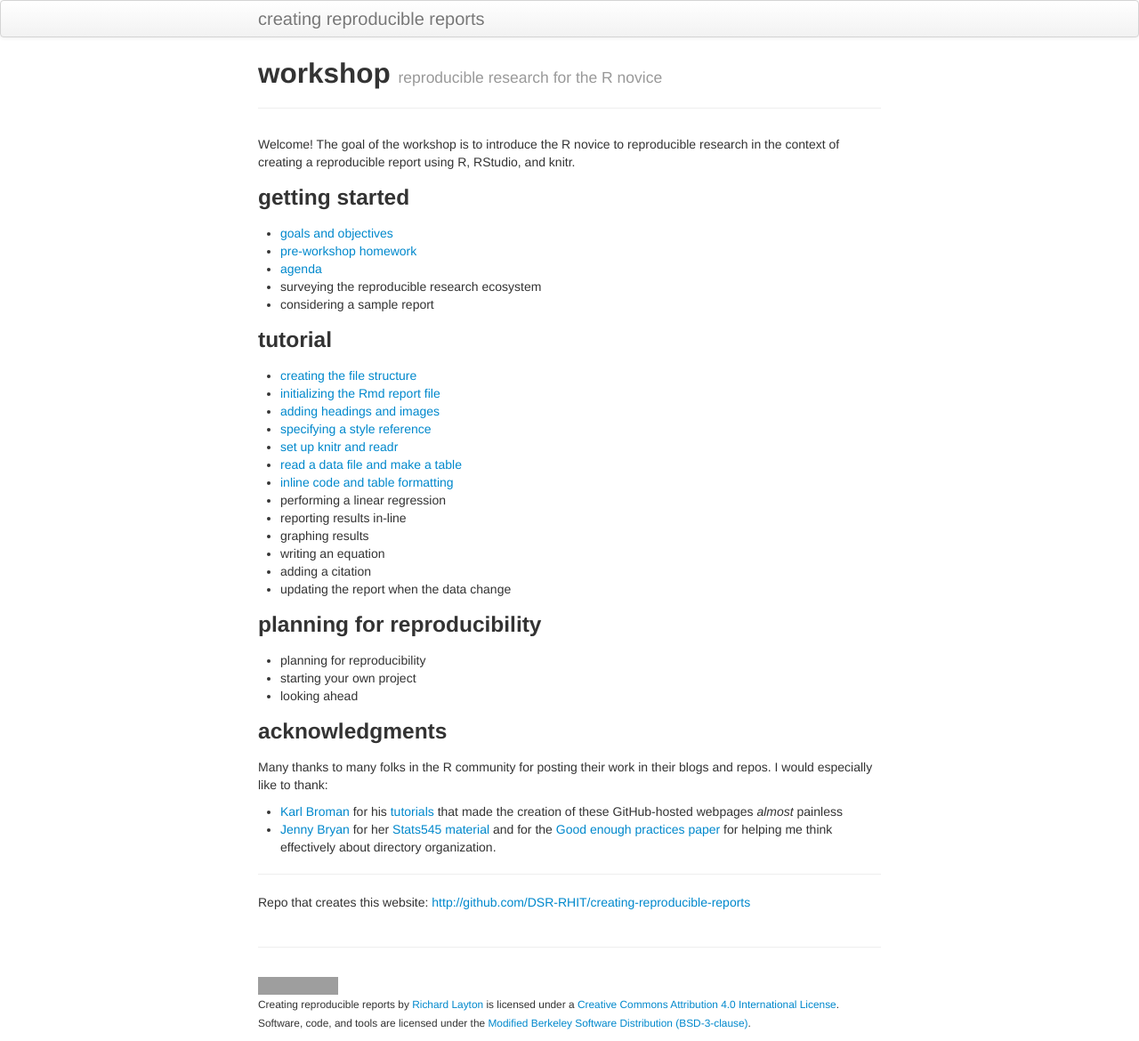
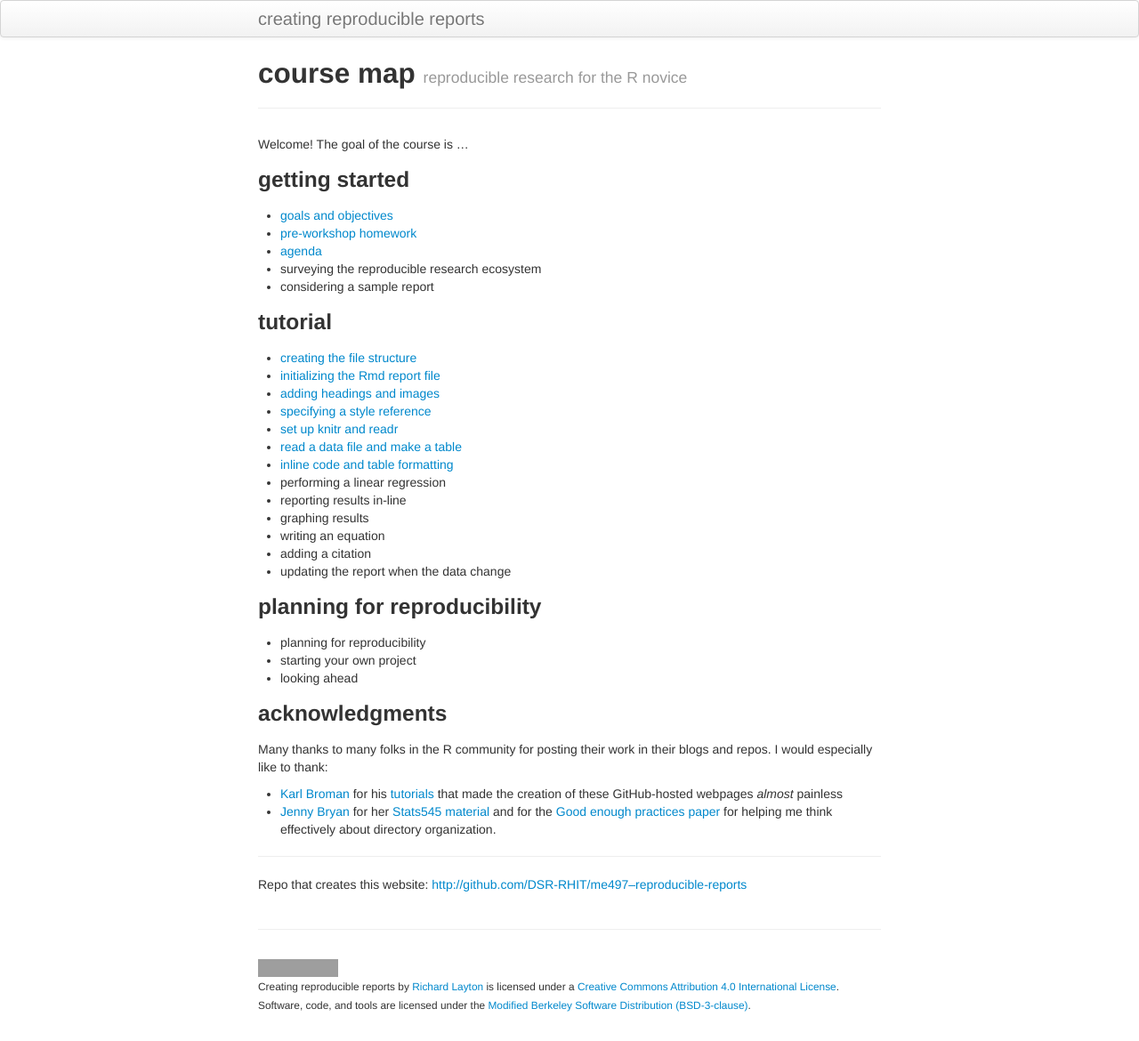
Before and after one commit to DSR-RHIT/creating-reproducible-reports, a Jekyll site: the page built from index.md, in a window 1280 px wide. Shown: the whole page at 89% size. Built offline with Jekyll 4.4.1, drawn with Linux system fonts in a browser that asks for light colours; grey boxes are pictures that could not be loaded.

Commit message:
initial commit

```diff
--- a/index.md
+++ b/index.md
@@ -1,12 +1,12 @@
 ---
 layout: page
-title: workshop
+title: course map
 tagline: reproducible research for the R novice
 description: Introduces R, RStudio, and R Markdown as tools to create
              a dynamically reproducible report. For R novices.
 ---
 
-Welcome! The goal of the workshop is to introduce the R novice to reproducible research in the context of creating a reproducible report using R, RStudio, and knitr.
+Welcome! The goal of the course is ...
 
 ### getting started
 
@@ -56,4 +56,4 @@ Many thanks to many folks in the R community for posting their work in their blo
 
 ---
 
-Repo that creates this website: [http://github.com/DSR-RHIT/creating-reproducible-reports](http://github.com/DSR-RHIT/creating-reproducible-reports)
+Repo that creates this website: [http://github.com/DSR-RHIT/me497--reproducible-reports](http://github.com/DSR-RHIT/me497-reproducible-research)
```
